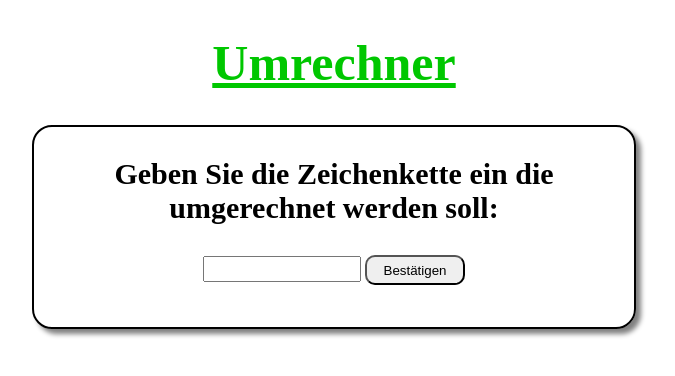
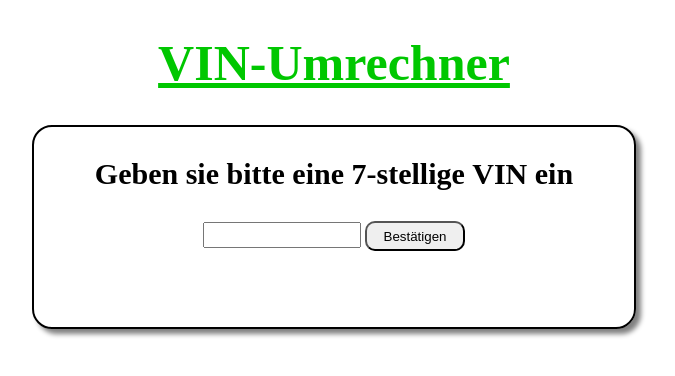
Before and after one commit to CodingGuideDE/Umrechner, a plain HTML site: page index.html in a window 1280 px wide. Shown: the whole page, without its empty margins (306-981 px from the left). Drawn offline with Linux system fonts and the light colour scheme.

Commit message:
Update index.html

```diff
--- a/index.html
+++ b/index.html
@@ -7,9 +7,9 @@
     <link rel="stylesheet" href="stylesheet.css">
 </head>
 <body>
-    <h1 id="h1">Umrechner</h1>
+    <h1 id="h1">VIN-Umrechner</h1>
     <div id="div">
-        <h3 id="h3">Geben Sie die Zeichenkette ein die umgerechnet werden soll:</h3>
+        <h3 id="h3">Geben sie bitte eine 7-stellige VIN ein</h3>
         <input type="text" id="input">
         <button id="button">Bestätigen</button>
     </div>
```
